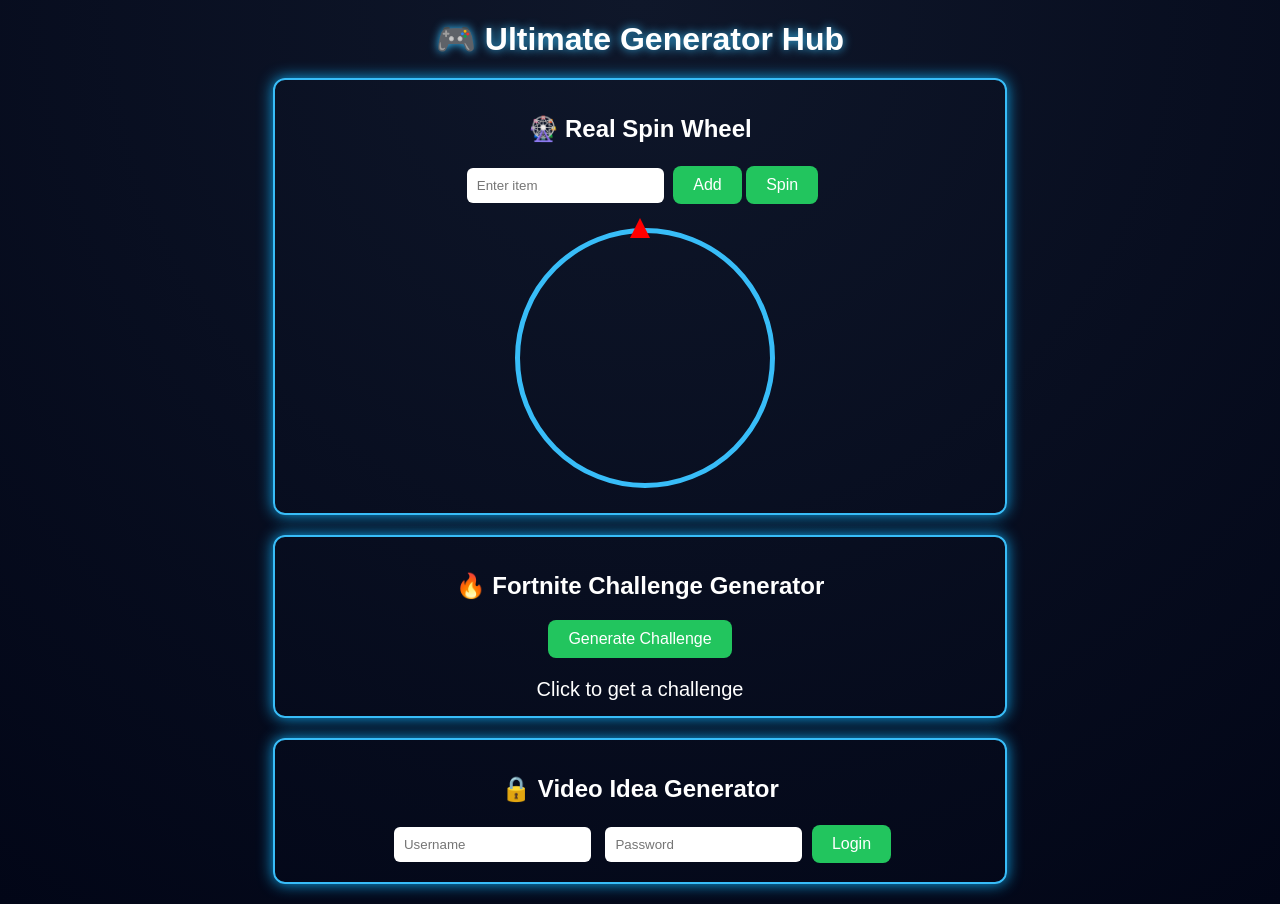
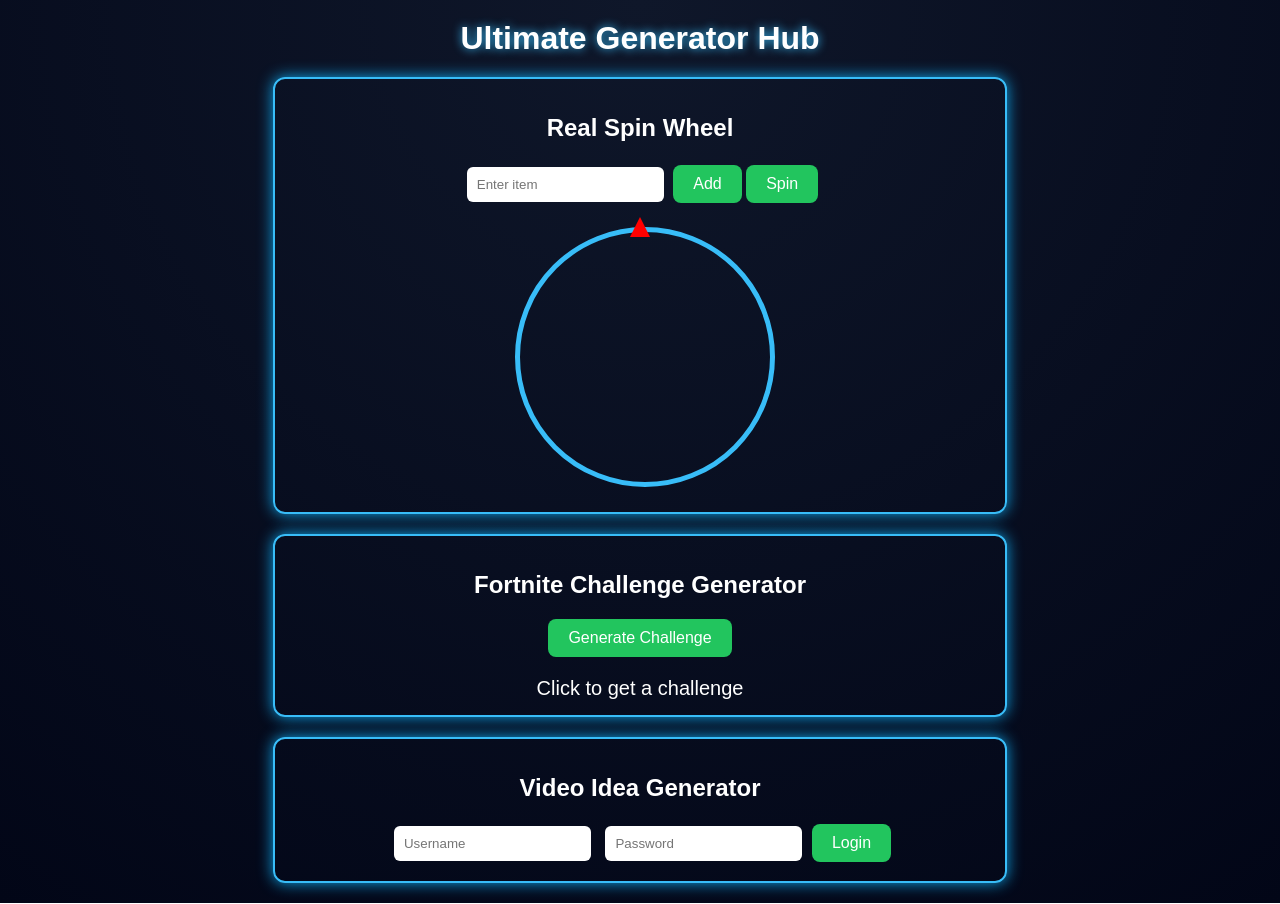
Before and after one commit to XAPDSWAT/randomiser, a plain HTML site: page index.html in a window 1280 px wide. Drawn offline with Linux system fonts and the light colour scheme.

Commit message:
Remove emojis from section headings in index.html

```diff
--- a/index.html
+++ b/index.html
@@ -42,11 +42,11 @@
 <body>
 
 <div id="recordingOverlay">● REC</div>
-<h1>🎮 Ultimate Generator Hub</h1>
+<h1> Ultimate Generator Hub</h1>
 
 <!-- SECTION 1 -->
 <div class="section">
-<h2>🎡 Real Spin Wheel</h2>
+<h2> Real Spin Wheel</h2>
 <input id="wheelInput" placeholder="Enter item">
 <button onclick="addItem()">Add</button>
 <button onclick="spinWheel()">Spin</button>
@@ -59,14 +59,14 @@
 
 <!-- SECTION 2 -->
 <div class="section">
-<h2>🔥 Fortnite Challenge Generator</h2>
+<h2> Fortnite Challenge Generator</h2>
 <button onclick="generateChallenge()">Generate Challenge</button>
 <div id="challengeResult">Click to get a challenge</div>
 </div>
 
 <!-- SECTION 3 -->
 <div class="section">
-<h2>🔒 Video Idea Generator</h2>
+<h2> Video Idea Generator</h2>
 <div id="loginBox">
 <input id="user" placeholder="Username">
 <input id="pass" type="password" placeholder="Password">
```
